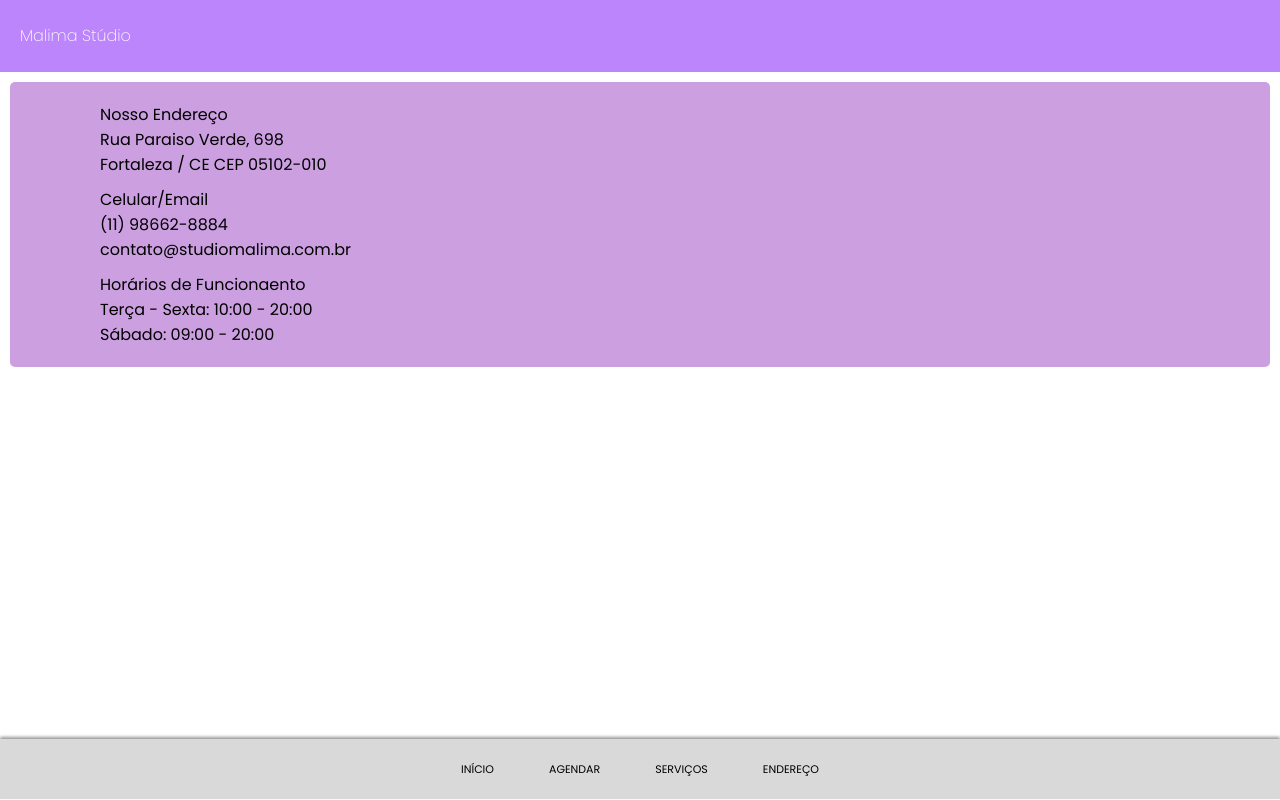
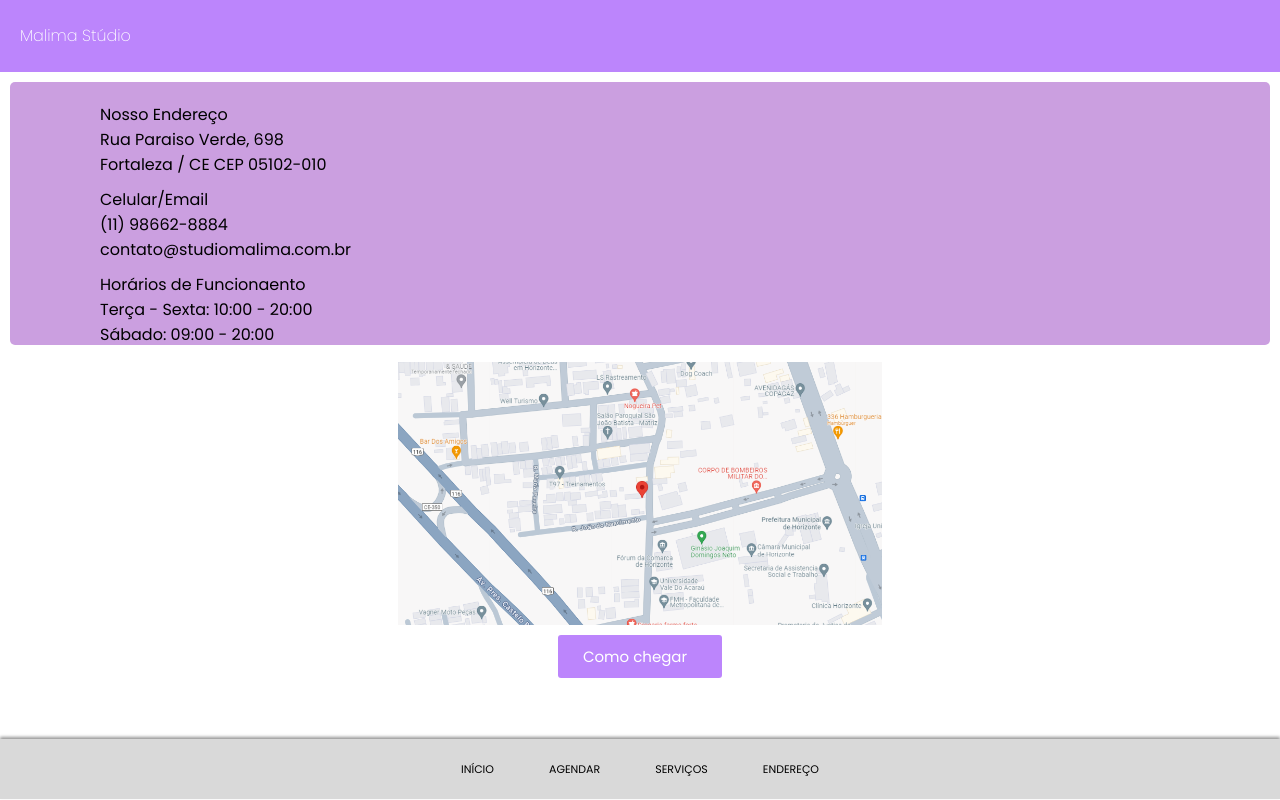
Before and after one commit to patrikferreira/studio-project, a Next.js app: page /address in a window 1280 px wide. Built offline with nearby package versions, Linux system fonts and the light colour scheme.

Commit message:
chore: added map

```diff
--- a/src/app/(aplication)/address/page.tsx
+++ b/src/app/(aplication)/address/page.tsx
@@ -3,9 +3,14 @@ import React, { useContext, useEffect, useState } from 'react'
 import style from '../page.module.css'
 import AddresItem from '@/app/components/AddresItem'
 import { Wrapper, Status } from "@googlemaps/react-wrapper";
+import ConfirmButton from '@/app/components/ConfirmButton';
 
 
 export default function page() {
+
+  function redirectMap() {
+    window.open(`https://www.google.com/maps/place/R.+Ciro+Bilhar,+1092+-+Centro,+Horizonte+-+CE,+62880-081/@-4.1046852,-38.4967076,18.02z/data=!4m6!3m5!1s0x7b8b01021a23345:0x44a0a566b801dc04!8m2!3d-4.1043784!4d-38.4957503!16s%2Fg%2F11c262rpdf?entry=ttu`)
+  }
 
   return (
     <div className={style.addresComponent}>
@@ -22,11 +27,12 @@ export default function page() {
           <AddresItem icon='fa-solid fa-phone-volume' desc1='Celular/Email' desc2='(11) 98662-8884' desc3='contato@studiomalima.com.br' />
           <AddresItem icon='fa-regular fa-clock' desc1='Horários de Funcionaento' desc2='Terça - Sexta: 10:00 - 20:00' desc3='Sábado: 09:00 - 20:00' />
         </div>
+        <div className={style.addresMap}>
+          <img src="assets/map.png" alt="" />
+          <ConfirmButton disabled={false} action={redirectMap} title='Como chegar' icon='' />
+        </div>
       </div>
 
-      <div className={style.addresMap}>
-
-      </div>
 
     </div >
   )
--- a/src/app/(aplication)/page.module.css
+++ b/src/app/(aplication)/page.module.css
@@ -310,6 +310,7 @@
   display: flex;
   flex-direction: column;
   gap: 10px;
+  height: 40%;
 }
 
 .headerAddres {
@@ -326,6 +327,9 @@
 
 .addresContent {
   padding: 10px;
+  display: flex;
+  flex-direction: column;
+  gap: 10px;
 }
 
 .addresItem {
@@ -338,3 +342,29 @@
   font-size: 32px;
   width: 50px;
 }
+
+.addresMap {
+  height: 50%;
+  display: flex;
+  justify-content: center;
+  align-items: center;
+  flex-direction: column;
+  gap: 10px;
+}
+
+.addresMap img {
+  height: 80%;
+}
+
+.addresMap button {
+  background-color: var(--primary);
+  border: none;
+  padding: 10px 25px;
+  cursor: pointer;
+  border-radius: 3px;
+  color: var(--light);
+  font-size: 15px;
+  display: flex;
+  align-items: center;
+  gap: 10px;
+}
--- a/src/app/components/ConfirmButton.tsx
+++ b/src/app/components/ConfirmButton.tsx
@@ -1,6 +1,5 @@
 import React from 'react'
 import style from '../(aplication)/page.module.css'
-import { Butcherman } from 'next/font/google'
 
 type Props = {
     action: () => void,
```
Also changed, not shown: public/Assets/map.png (added).
